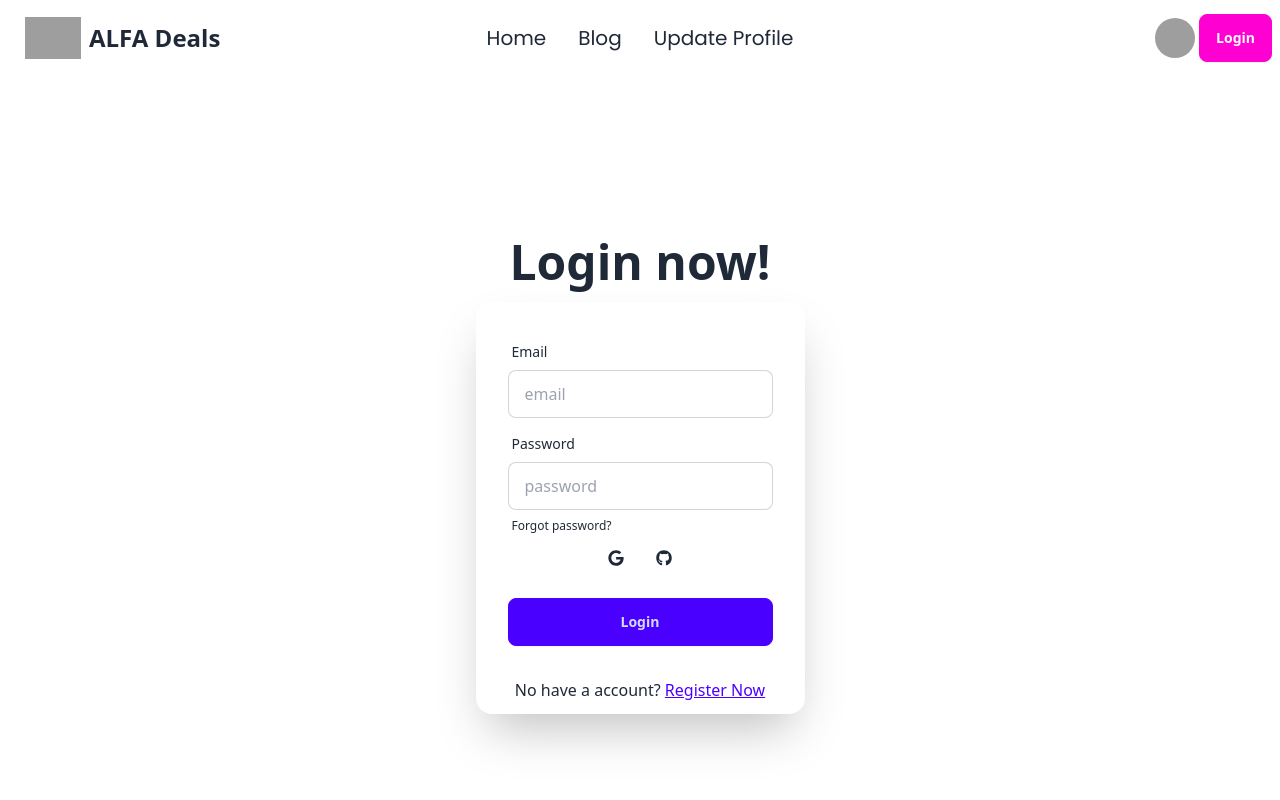
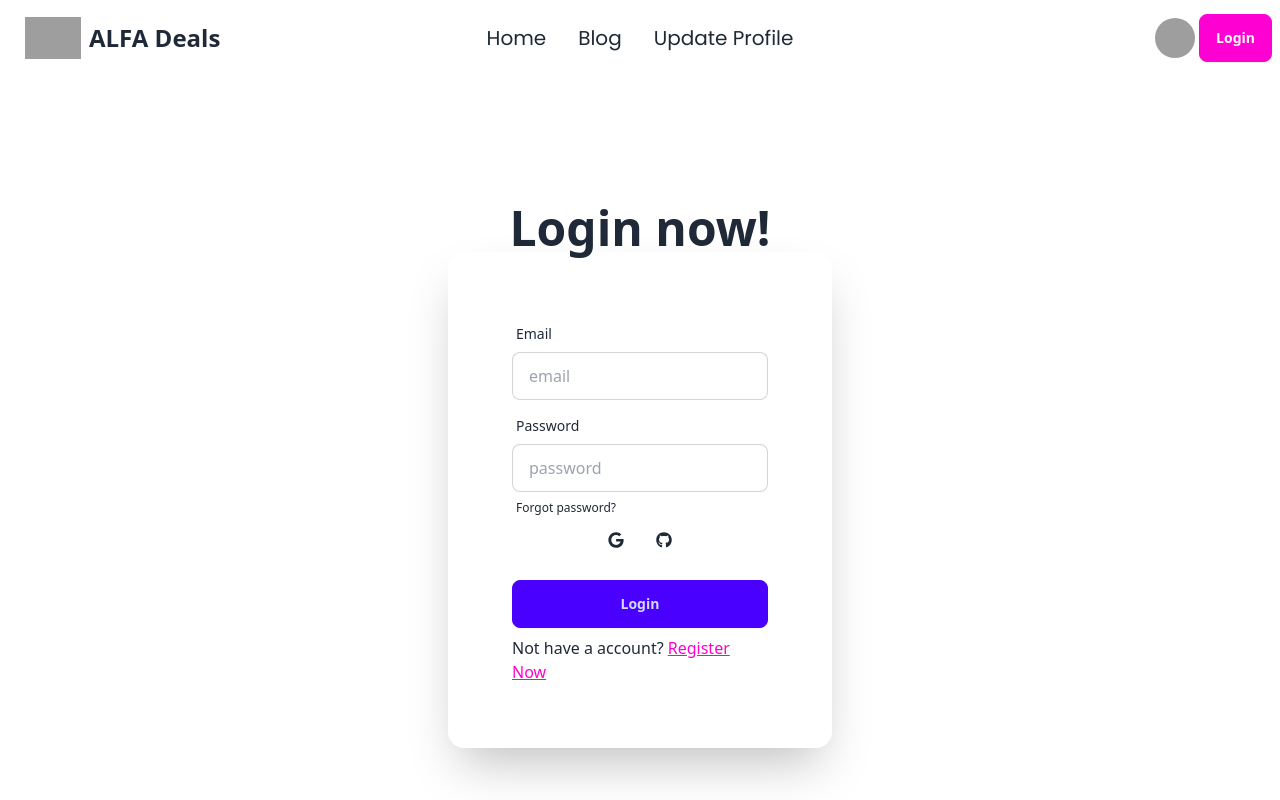
Before and after one commit to Subahan-1D/assignment-b9-a9, a React (Vite) app: page /login in a window 1280 px wide. Shown: the top 800 px of the page. Built offline with nearby package versions, Linux system fonts and the light colour scheme; no server answers; grey boxes are pictures that could not be loaded.

Commit message:
added aleat option

```diff
--- a/package.json
+++ b/package.json
@@ -21,7 +21,8 @@
     "react-icons": "^5.1.0",
     "react-router-dom": "^6.22.3",
     "react-toastify": "^10.0.5",
-    "sort-by": "^1.2.0"
+    "sort-by": "^1.2.0",
+    "swiper": "^11.1.1"
   },
   "devDependencies": {
     "@types/react": "^18.2.66",
--- a/src/Providers/AuthProvider.jsx
+++ b/src/Providers/AuthProvider.jsx
@@ -50,10 +50,10 @@ const AuthProvider = ({ children }) => {
         user,
         loading,
         createUser,
-        logOut,
         signIn,
         signInWithGithub,
-        signInWithGoogle
+        signInWithGoogle,
+        logOut,
 
     }
     return (
--- a/src/pages/Login.jsx
+++ b/src/pages/Login.jsx
@@ -1,68 +1,130 @@
 import { useContext } from "react";
 import { FaGithub, FaGoogle } from "react-icons/fa";
-import { Link, useLocation, useNavigate } from "react-router-dom";
+import { Link, useNavigate } from "react-router-dom";
 import { AuthContext } from "../Providers/AuthProvider";
-
+import { toast, ToastContainer } from 'react-toastify';
+import 'react-toastify/dist/ReactToastify.css';
 
 const Login = () => {
-    const { signIn, signInWithGoogle, signInWithGithub } = useContext(AuthContext)
-    const location = useLocation()
+    const { signIn, signInWithGithub, signInWithGoogle } = useContext(AuthContext);
     const navigate = useNavigate()
     console.log('location in the login page', location);
-    const handleLogIn = (e) => {
-        e.preventDefault()
-        console.log(e.currentTarget);
-        const form = new FormData(e.currentTarget)
-        const email = form.get('email')
-        const password = form.get('password')
+    const handleLogIn = async (e) => {
+        e.preventDefault();
+        const email = e.target.email.value;
+        const password = e.target.password.value;
         console.log(email, password);
-        // sign in
-        signIn(email, password)
-            .then(result => {
-                console.log(result.user);
-                // navigate after login
-                navigate(location?.state ? location.state : '/')
-            })
-            .catch(error => {
-                console.log(error);
-            })
+
+        try {
+            const result = await signIn(email, password);
+            console.log(result.user);
+            e.target.reset();
+            toast.success('Login successful!');
+            navigate('/');
+        } catch (error) {
+            console.error(error);
+            toast.error('Login failed. Please check your credentials.');
+        }
+    }
+    const handleGoogleSignIn = async () => {
+        try {
+            const result = await signInWithGoogle();
+            console.log(result);
+            toast.success('Google login successful!');
+        } catch (error) {
+            console.error(error);
+            toast.error('Google login failed. Please try again.');
+        }
+    }
+
+    const handleGithubSignIn = async () => {
+        try {
+            const result = await signInWithGithub();
+            console.log(result);
+            toast.success('GitHub login successful!');
+        } catch (error) {
+            console.error(error);
+            toast.error('GitHub login failed. Please try again.');
+        }
     }
 
     return (
+        // <div>
+        //     <ToastContainer/>
+        //     <div className="hero min-h-screen ">
+        //         <div className="hero-content flex-col ">
+        //             <div className="text-center ">
+        //                 <h1 className="text-5xl font-bold">Login now!</h1>
+        //             </div>
+        //             <div className="card shrink-0 w-full max-w-sm shadow-2xl ">
+        //                 <form onSubmit={handleLogIn} className="card-body">
+        //                     <div className="form-control">
+        //                         <label className="label">
+        //                             <span className="label-text">Email</span>
+        //                         </label>
+        //                         <input type="email" name="email" placeholder="email" className="input input-bordered" required />
+        //                     </div>
+        //                     <div className="form-control">
+        //                         <label className="label">
+        //                             <span className="label-text">Password</span>
+        //                         </label>
+        //                         <input type="password" name="password" placeholder="password" className="input input-bordered" required />
+        //                         <label className="label">
+        //                             <a href="#" className="label-text-alt link link-hover">Forgot password?</a>
+        //                         </label>
+        //                     </div>
+        //                     <div>
+        //                         <ul className='flex justify-center list-none gap-8'>
+        //                             <li onClick={handleGoogleSignIn} ><FaGoogle /></li>
+        //                             <li onClick={handleGithubSignIn} ><FaGithub /></li>
+        //                         </ul>
+        //                     </div>
+        //                     <div className="form-control mt-6">
+        //                         <button className="btn btn-primary">Login</button>
+        //                     </div>
+        //                 </form>
+        //                 <p className="text-center mb-3">No have a account? <Link to='/register'><a className="link link-primary">Register Now</a></Link></p>
+        //             </div>
+        //         </div>
+        //     </div>
+        // </div>
         <div>
-            <div className="hero min-h-screen ">
-                <div className="hero-content flex-col ">
-                    <div className="text-center ">
-                        <h1 className="text-5xl font-bold">Login now!</h1>
+            <ToastContainer />
+            <div className="hero min-h-screen">
+                <div className="">
+                    <div className="text-center">
+                        <h1 className="text-5xl font-bold animate__animated animate__backInDown">Login now!</h1>
                     </div>
-                    <div className="card shrink-0 w-full max-w-sm shadow-2xl ">
-                        <form onSubmit={handleLogIn} className="card-body">
+                    <div className="card shrink-0 w-full max-w-sm shadow-2xl animate__animated animate__swing">
+                        <form className="card-body p-16" onSubmit={handleLogIn}>
                             <div className="form-control">
                                 <label className="label">
                                     <span className="label-text">Email</span>
                                 </label>
-                                <input type="email" name="email" placeholder="email" className="input input-bordered" required />
+                                <input type="email" name='email' placeholder="email" className="input input-bordered" required />
                             </div>
                             <div className="form-control">
                                 <label className="label">
                                     <span className="label-text">Password</span>
                                 </label>
-                                <input type="password" name="password" placeholder="password" className="input input-bordered" required />
+                                <input type="password" name='password' placeholder="password" className="input input-bordered" required />
                                 <label className="label">
                                     <a href="#" className="label-text-alt link link-hover">Forgot password?</a>
                                 </label>
                             </div>
                             <div>
                                 <ul className='flex justify-center list-none gap-8'>
-                                    <li onClick={signInWithGoogle} ><FaGoogle /></li>
-                                    <li onClick={signInWithGithub} ><FaGithub /></li>
+                                    <li onClick={handleGoogleSignIn}><FaGoogle /></li>
+                                    <li onClick={handleGithubSignIn}><FaGithub /></li>
                                 </ul>
                             </div>
                             <div className="form-control mt-6">
                                 <button className="btn btn-primary">Login</button>
                             </div>
+                            <div>
+                                <p>Not have a account? <Link to="/register"><a className="link link-secondary">Register Now </a></Link></p>
+                            </div>
                         </form>
-                        <p className="text-center mb-3">No have a account? <Link to='/register'><a className="link link-primary">Register Now</a></Link></p>
                     </div>
                 </div>
             </div>
--- a/src/pages/Register.jsx
+++ b/src/pages/Register.jsx
@@ -7,32 +7,7 @@ import { updateProfile } from "firebase/auth";
 
 
 const Register = () => {
-    const [registerError,setRegisterError] =useState('')
-    const [registerSuccess,setRegisterSuccess] =useState('')
     const {createUser} =useContext(AuthContext)
-    // const handleRegister=  (e) =>{
-    //     e.preventDefault()
-    //    console.log(e.currentTarget);
-    //    const form = new FormData(e.currentTarget)
-    //    const name = form.get('name')
-    //    const email = form.get('email')
-    //    const  photoURL= form.get('photoURL')
-    //    const password = form.get('password')
-    //    // reset error
-    //    setRegisterError('')
-    //    console.log(name,email,photoURL,password);
-
-    //    // create user
-    //    createUser(email,password)
-    //    .then(result => {
-    //     console.log(result.user);
-    //     setRegisterSuccess(toast.success('Register Successfully'))
-    //    })
-    //    .catch(error => {
-    //     console.log(error)
-    //     setRegisterError(toast.error('Already Use '))
-
-    //    })
     const handleRegister = async (e) => {
         e.preventDefault();
 
@@ -80,9 +55,9 @@ const Register = () => {
             <div className="hero min-h-screen ">
                 <div className="hero-content flex-col ">
                     <div className="text-center ">
-                        <h1 className="text-5xl font-bold">Register now!</h1>
+                        <h1 className="text-5xl font-bold animate__animated animate__backInDown">Register now!</h1>
                     </div>
-                    <div className="card shrink-0 w-full max-w-sm shadow-2xl ">
+                    <div className="card shrink-0 w-full max-w-sm shadow-2xl animate__animated animate__swing ">
                         <form onSubmit={handleRegister} className="card-body">
                             <div className="form-control">
                                 <label className="label">
@@ -116,12 +91,6 @@ const Register = () => {
                             </div>
                         </form>
                         <p className="text-center mb-3">Already have an account? <Link to='/login'><a className="link link-secondary">Log In</a></Link></p>
-                        {
-                            registerError && <p>{''}</p>
-                        }
-                        {
-                            registerSuccess && <p>{''}</p>
-                        }
                     </div>
                 </div>
             </div>
```
Also changed, not shown: 1 other file (tests, documents, lock files or other folders).
